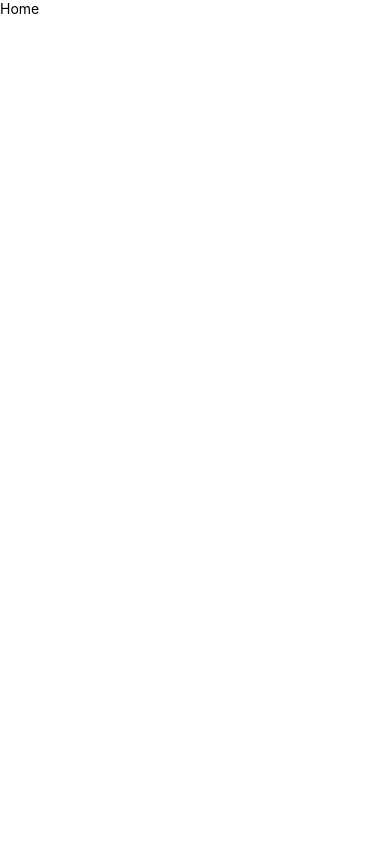
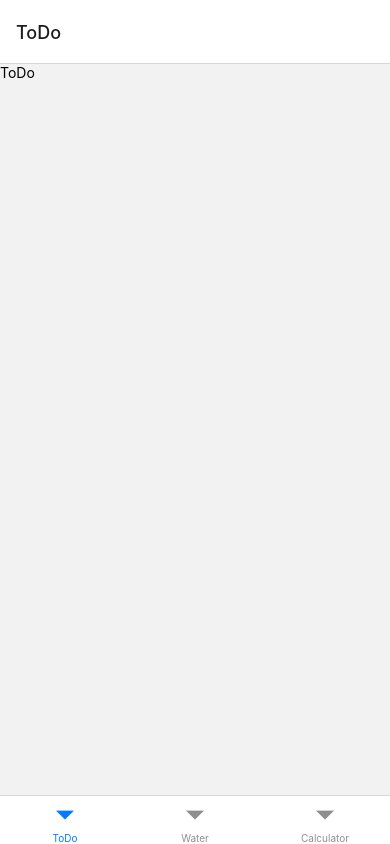
Before and after one commit to BeatrizGuadalupeDiaz/AllApp, a React Native app: screen / in a window 390 px wide. Built offline with nearby package versions, Linux system fonts and the light colour scheme.

Commit message:
Added screen to bottonTab

```diff
--- a/App.tsx
+++ b/App.tsx
@@ -1,11 +1,11 @@
 import React from 'react';
 import {NavigationContainer} from '@react-navigation/native';
-import {Home} from './src/screens/Home';
+import BottomTab from './src/navigation/home/BottonTab';
 
 function App(): React.JSX.Element {
   return (
     <NavigationContainer>
-      <Home />
+      <BottomTab />
     </NavigationContainer>
   );
 }
--- a/src/navigation/home/BottonTab/index.tsx
+++ b/src/navigation/home/BottonTab/index.tsx
@@ -9,7 +9,7 @@ type RootTabParamList = {
 };
 const Tab = createBottomTabNavigator<RootTabParamList>();
 
-export function BottomTab() {
+export default function BottomTab() {
   return (
     <Tab.Navigator>
       <Tab.Screen name="ToDo" component={ToDo} />
```
